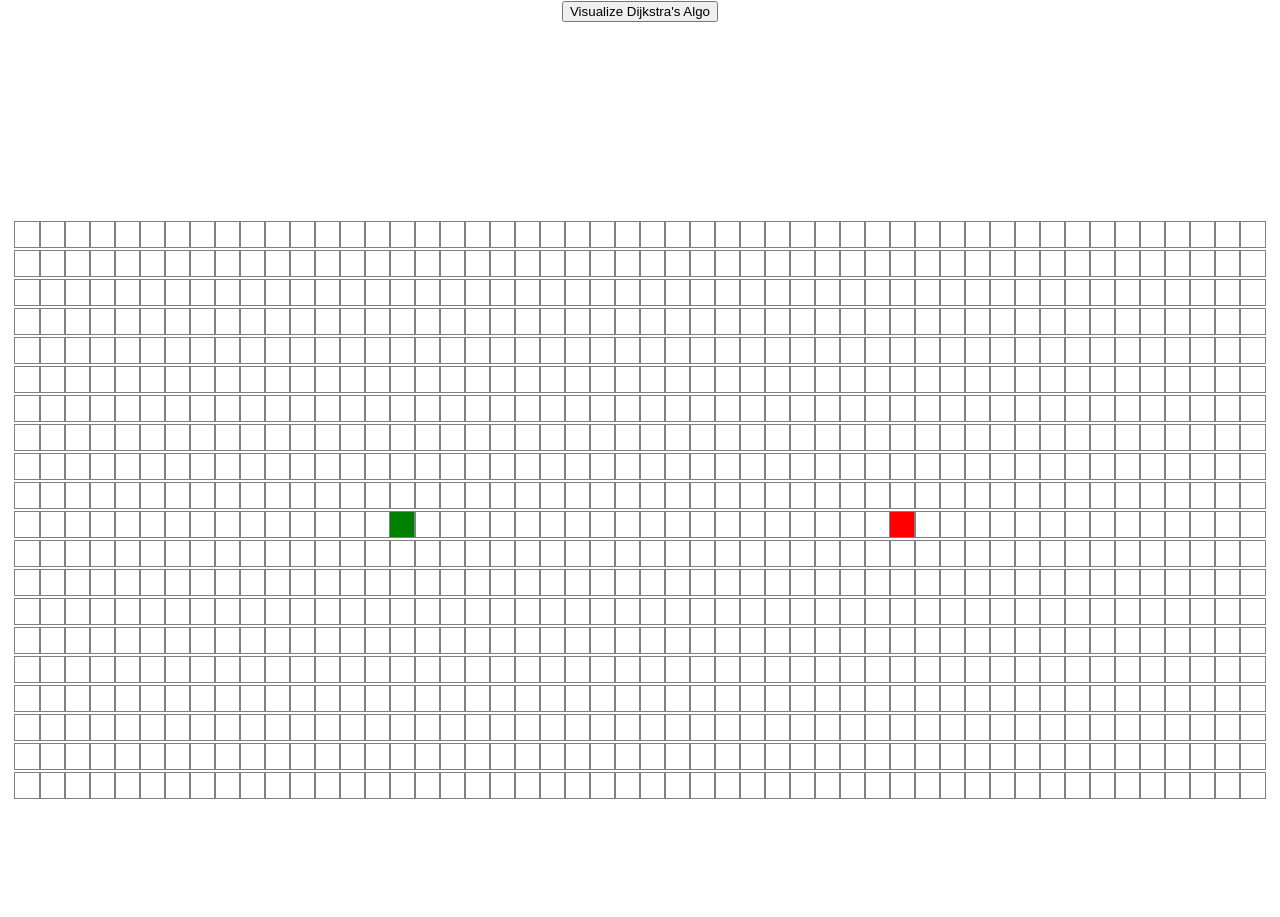
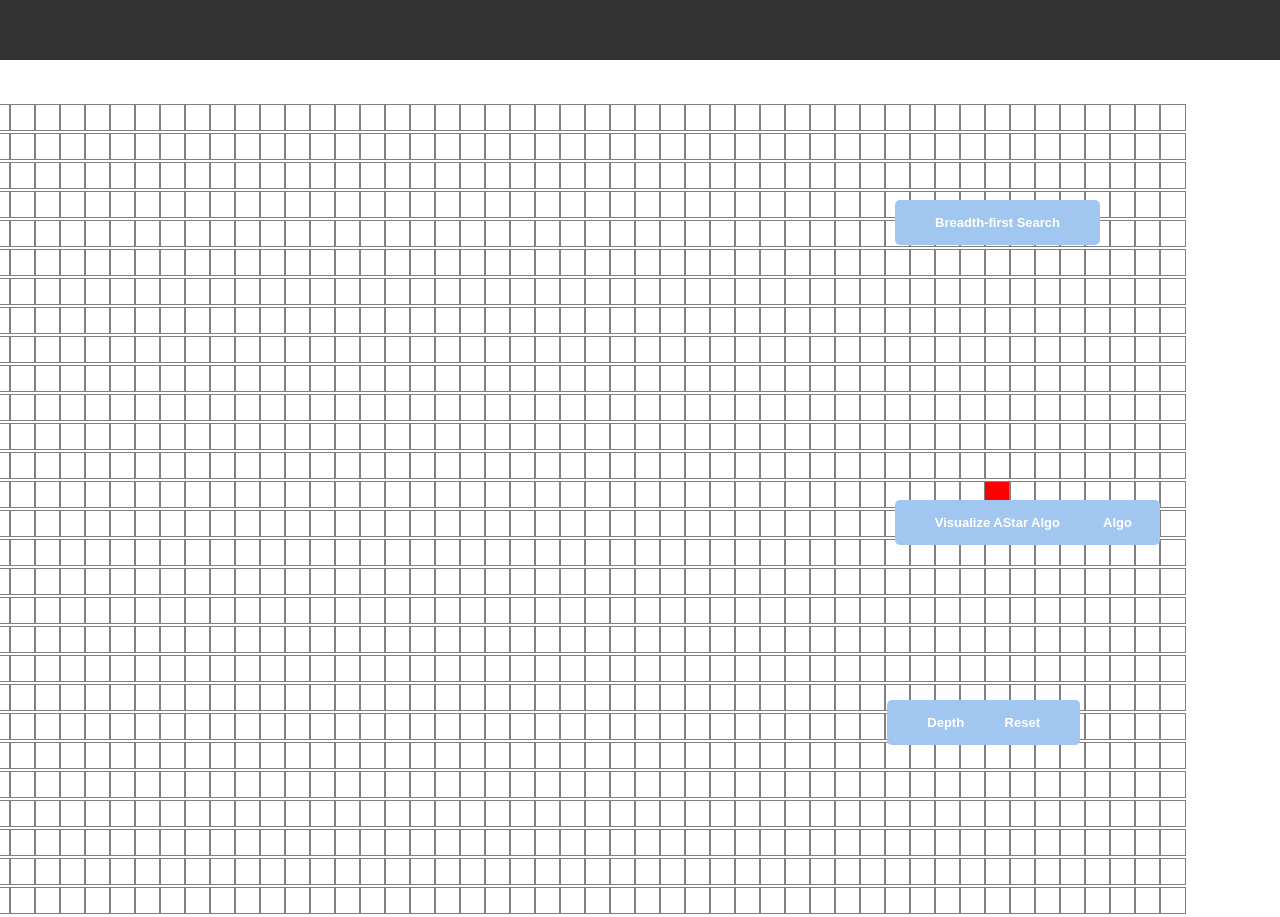
Before and after one commit to selinaouu/pathfinder, a React (Create React App) app in the folder pathfinder_visualizer/: page / in a window 1280 px wide. Before the commit the page ends 802 px from the top, so only its background shows below. Built offline with nearby package versions, Linux system fonts and the light colour scheme.

Commit message:
implemented bfs

```diff
--- a/pathfinder_visualizer/src/PV/Node/Node.css
+++ b/pathfinder_visualizer/src/PV/Node/Node.css
@@ -73,3 +73,28 @@
     }
 
 }
+.node-shortest-path{
+    animation-name: shortestPath;
+    animation-duration: 1.5s;
+    animation-timing-function: ease-out;
+    animation-delay: 0;
+    animation-direction: alternate;
+    animation-iteration-count: 1;
+    animation-fill-mode: forwards;
+    animation-play-state: running;
+}
+@keyframes shortestPath {
+    0%{
+        transform: scale(0.6);
+        background-color: rgb(255,254,106);
+    }
+    50%{
+        transform: scale(1.2);
+        background-color: rgb(255,254,106);
+    }
+    100%{
+        transform: scale(1);
+        background-color: rgb(255,254,106);
+    }
+
+}
--- a/pathfinder_visualizer/src/PV/pv.css
+++ b/pathfinder_visualizer/src/PV/pv.css
@@ -1,3 +1,78 @@
 .grid{
-    margin:200px 0 0;
+    margin:45px 0px 0px -360px;
 }
+.dijkstraButton{
+    position:absolute;
+    display: inline-block;
+    outline: 0;
+    cursor: pointer;
+    border: none;
+    padding: 0 28px;
+    height: 45px;
+    line-height: 35px;
+    border-radius: 5px;
+    background-color: #a1c6f0;
+    color: white;
+    font-weight: bold;
+    font-size: 13px;
+    top:500px;
+    right:120px;
+
+}
+.astarButton{
+    position:absolute;
+    display: inline-block;
+    outline: 0;
+    cursor: pointer;
+    border: none;
+    padding: 0 40px;
+    height: 45px;
+    line-height: 35px;
+    border-radius: 5px;
+    background-color: #a1c6f0;
+    color: white;
+    font-weight: bold;
+    font-size: 13px;
+    top:500px;
+    right:180px;
+}
+.resetButton{
+    position:absolute;
+    display: inline-block;
+    outline: 0;
+    cursor: pointer;
+    border: none;
+    padding: 0 40px;
+    height: 45px;
+    line-height: 35px;
+    border-radius: 5px;
+    background-color: #a1c6f0;
+    color: white;
+    font-weight: bold;
+    font-size: 13px;
+    top:700px;
+    right:200px;
+
+}
+.bfsButton{
+    position:absolute;
+    display: inline-block;
+    outline: 0;
+    cursor: pointer;
+    border: none;
+    padding: 0 40px;
+    height: 45px;
+    line-height: 35px;
+    border-radius: 5px;
+    background-color: #a1c6f0;
+    color: white;
+    font-weight: bold;
+    font-size: 13px;
+    top:200px;
+    right:180px;
+}
+.topNav{
+  background-color: #333;
+  overflow: hidden;
+  height:60px
+}
--- a/pathfinder_visualizer/src/PV/pv.jsx
+++ b/pathfinder_visualizer/src/PV/pv.jsx
@@ -2,11 +2,11 @@ import React, {Component} from 'react';
 import Node from './Node/Node';
 import './pv.css';
 import {dijkstra,getNodesInShortestPathOrder} from '../algorithms/dijkstras';
-
-const START_NODE_ROW=10;
-const START_NODE_COL=15;
-const FINISH_NODE_ROW=10;
-const FINISH_ROW_COL=35;
+import {bfs} from '../algorithms/bfs';
+const START_NODE_ROW=13;
+const START_NODE_COL=7;
+const FINISH_NODE_ROW=13;
+const FINISH_ROW_COL=50;
 
 
 export default class PV extends Component{
@@ -63,6 +63,22 @@ export default class PV extends Component{
           }
     }
 
+    animateBFS(visitedNodesInOrder, nodesInShortestPathOrder){
+        for (let i = 0; i <= visitedNodesInOrder.length; i++) {
+            if (i === visitedNodesInOrder.length) {
+              setTimeout(() => {
+                this.animateShortestPath(nodesInShortestPathOrder);
+              }, 10 * i);
+              return;
+            }
+            setTimeout(() => {
+              const node = visitedNodesInOrder[i];
+              document.getElementById(`node-${node.row}-${node.col}`).className =
+                'node node-visited';
+            }, 10 * i);
+          }
+    }
+
     visualizeDijkstra(){
         const{grid}=this.state;
         const startNode=grid[START_NODE_ROW][START_NODE_COL];
@@ -72,11 +88,26 @@ export default class PV extends Component{
         this.animateDijkstra(visitedNodesInOrder,nodesInShortestPathOrder);
     }
 
+    visualizeDFS(){
+        const{grid}=this.state;
+        const startNode=grid[START_NODE_ROW][START_NODE_COL];
+        const finishNode=grid[FINISH_NODE_ROW][FINISH_ROW_COL];
+        const visitedNodesInOrder = bfs(grid, startNode, finishNode);
+        const nodesInShortestPathOrder=getNodesInShortestPathOrder(finishNode);
+        this.animateBFS(visitedNodesInOrder, nodesInShortestPathOrder, startNode, finishNode);
+    }
+
     render(){
         const {grid,mouseIsPressed}=this.state;
         return(
             <>
-            <button onClick={()=> this.visualizeDijkstra()}> Visualize Dijkstra's Algo</button>
+            <div class='topNav'></div>
+            <button className='dijkstraButton' onClick={()=> this.visualizeDijkstra()}> Visualize Dijkstra's Algo</button>
+            <button className='astarButton' onClick={()=> this.visualizeDijkstra()}> Visualize AStar Algo</button>
+            <button className='resetButton' onClick={()=> this.visualizeDFS()}> Depth-first Search</button>
+            <button className='bfsButton' onClick={()=> this.visualizeDijkstra()}> Breadth-first Search</button>
+            <button className='resetButton' onClick={()=> this.visualizeDijkstra()}> Reset</button>
+
             <div className='grid'>
                 {grid.map((row,rowIdx)=>{
                     return(
@@ -109,9 +140,9 @@ export default class PV extends Component{
 }
 const getInitialGrid=()=>{
         const grid=[];
-        for(let row=0;row<20;row++){
+        for(let row=0;row<28;row++){
             const currentRow=[];
-            for(let col=0;col<50;col++){
+            for(let col=0;col<58;col++){
                 currentRow.push(createNode(col,row));
             }
             grid.push(currentRow);
--- /dev/null
+++ b/pathfinder_visualizer/src/algorithms/bfs.js
@@ -0,0 +1,53 @@
+export function bfs(grid, startNode, finishNode){
+    const visitedNodesInOrder = [];
+    if(!startNode||!finishNode||startNode===finishNode){
+        return false;
+    }
+    let queue = [];
+    queue.push(startNode);
+    while(queue.length){
+        const currNode = queue.shift();
+        if (currNode === finishNode)
+            return visitedNodesInOrder;
+
+        if (!currNode.isWall && (currNode.isStart || !currNode.isVisited)) {
+            currNode.isVisited = true;
+            visitedNodesInOrder.push(currNode);
+            const { row, col } = currNode;
+            updateUnvisitedNeighbours(row, col, queue, grid,currNode);
+    }
+  }
+
+}
+
+function  updateUnvisitedNeighbours(row, col, stack, grid,currNode) {
+    let next;
+    if (row > 0) {
+      next = grid[row - 1][col];
+      if (!next.isVisited) {
+        next.previousNode = currNode;
+        stack.push(next);
+      }
+    }
+    if (row < grid.length - 1) {
+      next = grid[row + 1][col];
+      if (!next.isVisited) {
+        next.previousNode = currNode;
+        stack.push(next);
+      }
+    }
+    if (col < grid[0].length - 1) {
+      next = grid[row][col + 1];
+      if (!next.isVisited) {
+        next.previousNode = currNode;
+        stack.push(next);
+      }
+    }
+    if (col > 0) {
+      next = grid[row][col - 1];
+      if (!next.isVisited) {
+        next.previousNode = currNode;
+        stack.push(next);
+      }
+    }
+}
--- a/pathfinder_visualizer/src/algorithms/dijkstras.js
+++ b/pathfinder_visualizer/src/algorithms/dijkstras.js
@@ -9,32 +9,32 @@ export function dijkstra(grid, startNode, finishNode){
         sortNodesByDistance(univisitedNodes);
         const closestNode = univisitedNodes.shift();
         if(closestNode.isWall) continue;
-
         if(closestNode.distance===Infinity) return visitedNodesInOrder;
-
+        closestNode.isVisited=true;
         visitedNodesInOrder.push(closestNode);
         if(closestNode===finishNode) return visitedNodesInOrder;
-        updateNeighbours(closestNode,grid);
+        updateUnvisitedNeighbours(closestNode,grid);
     }
 
 }
 function sortNodesByDistance(univisitedNodes){
     univisitedNodes.sort((nodeA,nodeB)=> nodeA.distance-nodeB.distance);
 }
-function updateNeighbours(node,grid){
-    const neighbours=getNeighbours(node,grid);
-    for(const neighbour of neighbours){
+function updateUnvisitedNeighbours(node,grid){
+    const unvisitedNeighbours=getUnvisitedNeighbours(node,grid);
+    for(const neighbour of unvisitedNeighbours){
         neighbour.distance=node.distance+1;
+        neighbour.previousNode=node;
     }
 }
-function getNeighbours(node,grid){
+function getUnvisitedNeighbours(node,grid){
     const neighbours=[];
     const {col,row} =node;
     if(row>0) neighbours.push(grid[row-1][col]);
     if(col>0) neighbours.push(grid[row][col-1]);
     if(row<grid.length-1)neighbours.push(grid[row+1][col]);
     if(col<grid[0].length-1) neighbours.push(grid[row][col+1]);
-    return neighbours;
+    return neighbours.filter(neighbour=>!neighbour.isVisited);
 
 }
 function getAllNodes(grid){
```
Also changed, not shown: pathfinder_visualizer/src/algorithms/astar.js (added).
